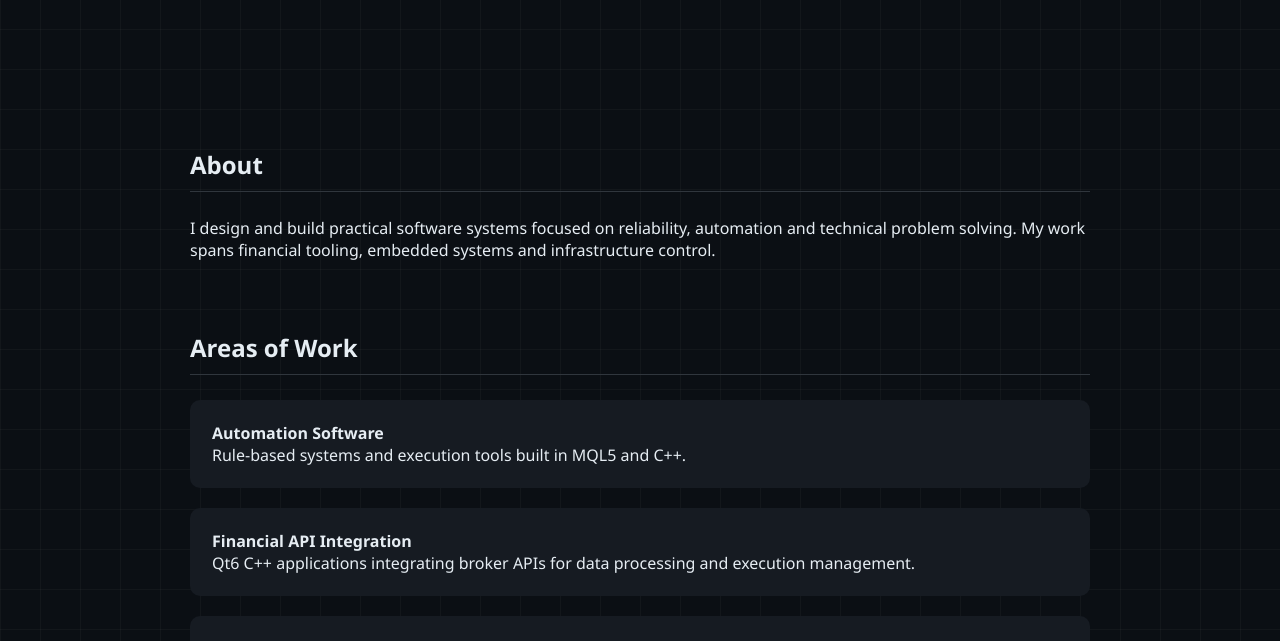
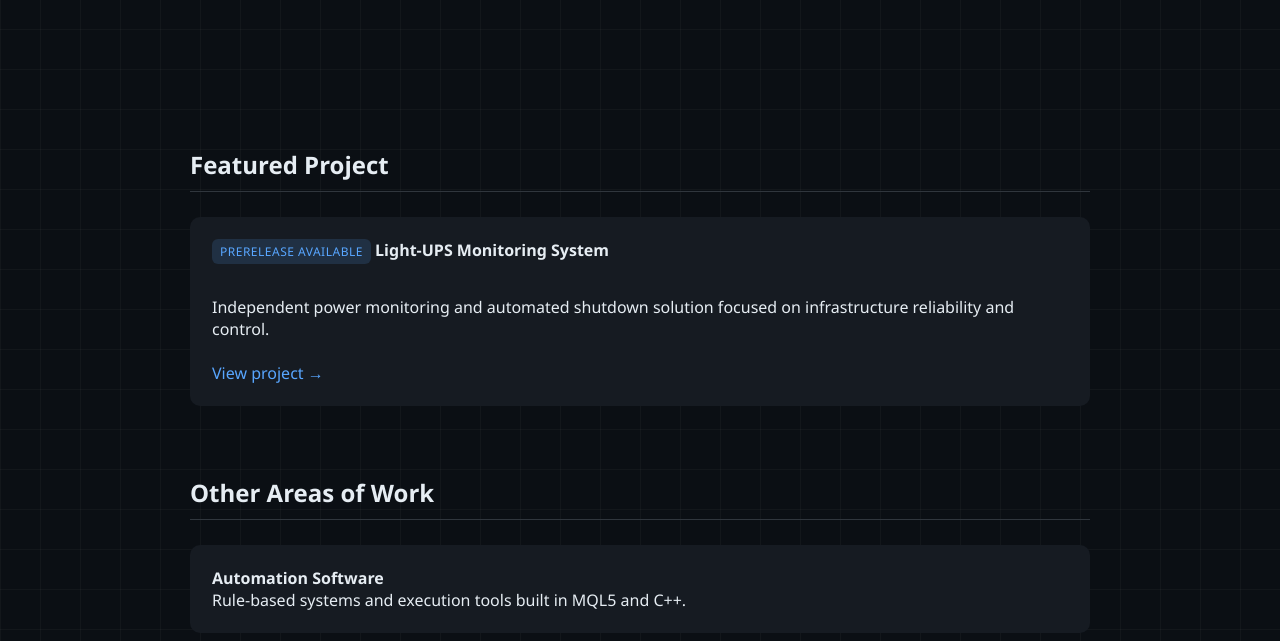
Before and after one commit to andhoo/andhoo.github.io, a plain HTML site: page index.html in a window 1280 px wide. Shown: the part 251-892 px from the top of the page. Drawn offline with Linux system fonts and the light colour scheme.

Commit message:
Refactor index.html for content and style updates

```diff
--- a/index.html
+++ b/index.html
@@ -6,7 +6,6 @@
 <title>André Hoogendoorn | Independent Software Developer</title>
 
 <style>
-/* ===== Base ===== */
 body {
     margin: 0;
     font-family: "Segoe UI", sans-serif;
@@ -15,7 +14,6 @@ body {
     opacity: 0;
     transition: opacity 0.8s ease-in;
 
-    /* Ultra subtle tech grid */
     background-image:
         linear-gradient(rgba(255,255,255,0.03) 1px, transparent 1px),
         linear-gradient(90deg, rgba(255,255,255,0.03) 1px, transparent 1px);
@@ -26,7 +24,6 @@ body.loaded {
     opacity: 1;
 }
 
-/* ===== Header ===== */
 header {
     padding: 100px 20px;
     text-align: center;
@@ -63,7 +60,6 @@ header {
     color: #8b949e;
 }
 
-/* ===== Sections ===== */
 section {
     max-width: 900px;
     margin: 70px auto;
@@ -76,7 +72,6 @@ h2 {
     margin-bottom: 25px;
 }
 
-/* ===== Cards ===== */
 .card {
     background: #161b22;
     padding: 22px;
@@ -99,6 +94,17 @@ h2 {
     box-shadow: 0 8px 20px rgba(0,0,0,0.3);
 }
 
+.badge {
+    display: inline-block;
+    font-size: 12px;
+    padding: 4px 8px;
+    margin-bottom: 10px;
+    border-radius: 6px;
+    background: rgba(88,166,255,0.15);
+    color: #58a6ff;
+    letter-spacing: 0.5px;
+}
+
 a {
     color: #58a6ff;
     text-decoration: none;
@@ -108,7 +114,6 @@ a:hover {
     text-decoration: underline;
 }
 
-/* ===== Footer ===== */
 footer {
     text-align: center;
     padding: 50px;
@@ -116,7 +121,6 @@ footer {
     font-size: 14px;
 }
 
-/* ===== Animations ===== */
 @keyframes fadeSlide {
     to {
         transform: translateY(0);
@@ -130,8 +134,8 @@ footer {
     }
 }
 </style>
+</head>
 
-</head>
 <body>
 
 <header>
@@ -145,16 +149,21 @@ footer {
 </header>
 
 <section>
-    <h2>About</h2>
-    <p>
-        I design and build practical software systems focused on reliability,
-        automation and technical problem solving. My work spans financial
-        tooling, embedded systems and infrastructure control.
-    </p>
+    <h2>Featured Project</h2>
+
+    <div class="card">
+        <div class="badge">PRERELEASE AVAILABLE</div>
+        <strong>Light-UPS Monitoring System</strong><br><br>
+        Independent power monitoring and automated shutdown
+        solution focused on infrastructure reliability and control.<br><br>
+        <a href="https://light-ups.github.io/" target="_blank">
+            View project →
+        </a>
+    </div>
 </section>
 
 <section>
-    <h2>Areas of Work</h2>
+    <h2>Other Areas of Work</h2>
 
     <div class="card">
         <strong>Automation Software</strong><br>
@@ -163,19 +172,13 @@ footer {
 
     <div class="card">
         <strong>Financial API Integration</strong><br>
-        Qt6 C++ applications integrating broker APIs for data processing and execution management.
+        Qt6 C++ applications integrating broker APIs.
     </div>
 
     <div class="card">
         <strong>Embedded Systems</strong><br>
-        ESP32 / ESP-IDF based monitoring and control nodes.
+        ESP32 / ESP-IDF monitoring and control nodes.
     </div>
-
-    <div class="card">
-        <strong>Infrastructure & Power Control</strong><br>
-        Intelligent UPS / no-break monitoring and automated shutdown solutions.
-    </div>
-
 </section>
 
 <section>
```
Lines whose indentation alone changed are shown as unchanged.
